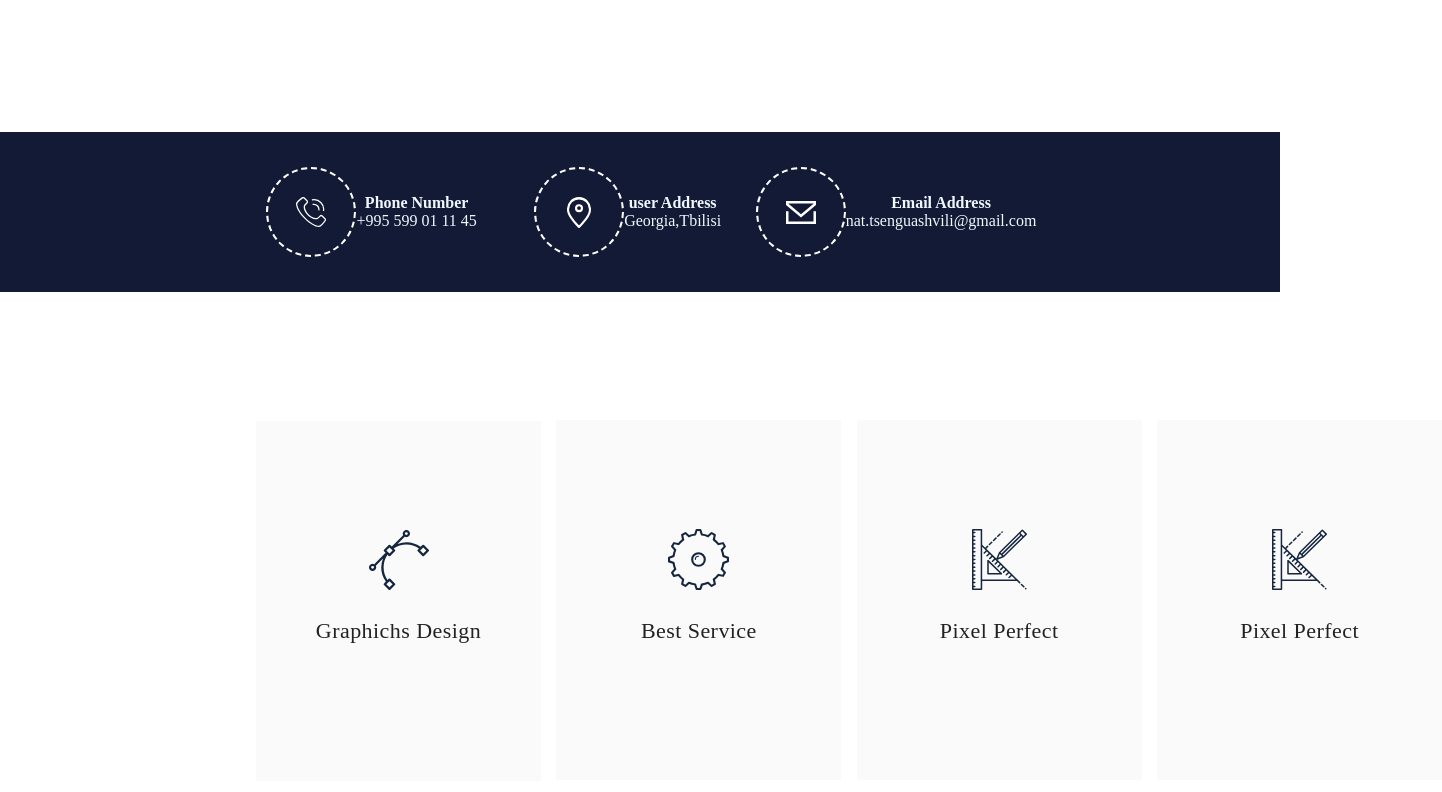
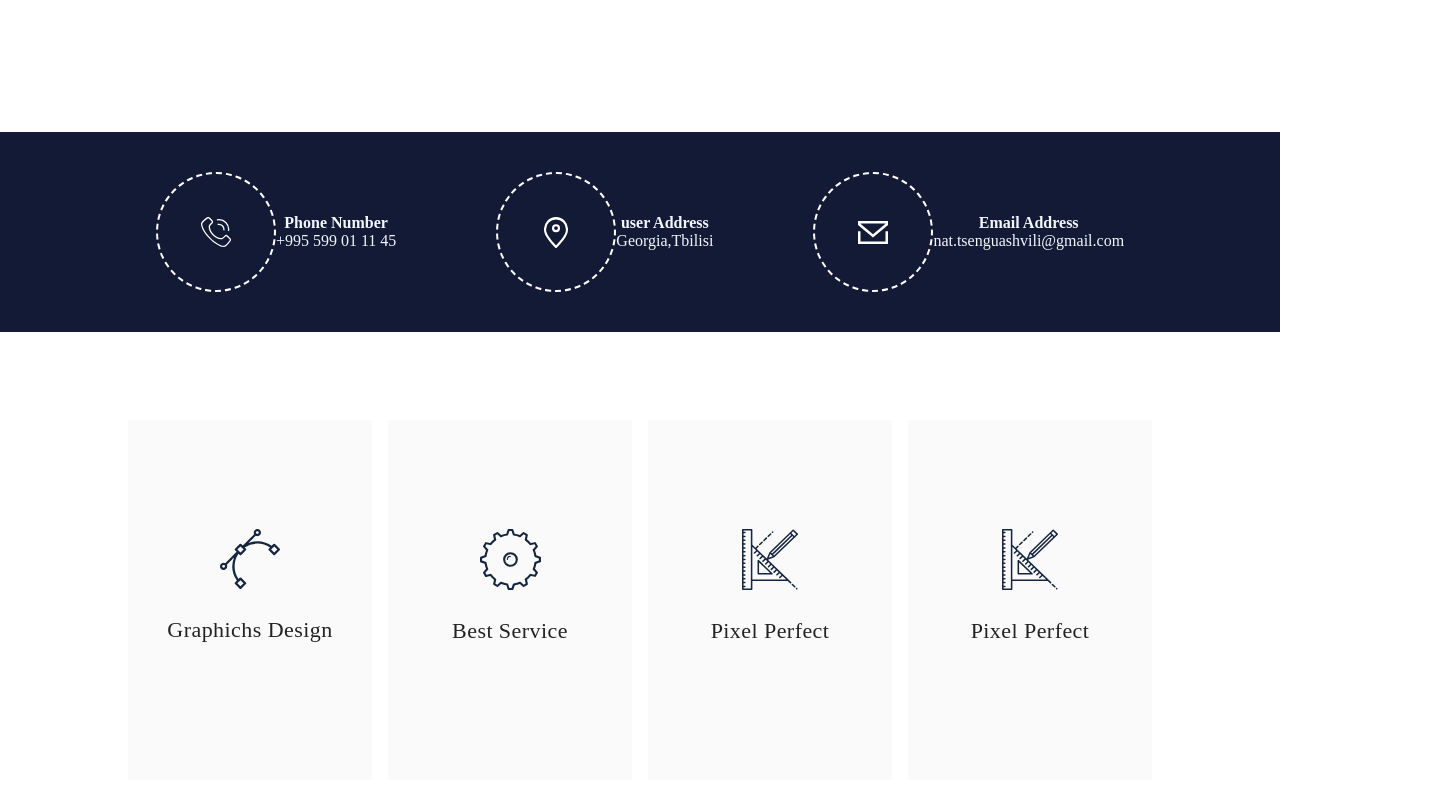
Before and after one commit to ntsenguashvili/Final-project, a plain HTML site: page index.html in a window 1280 px wide. Shown: the part 1260-2052 px from the top of the page, 1442 px wide, since content can reach past the window. Drawn offline with Linux system fonts and the light colour scheme.

Commit message:
Fixed Markup Issues
- Fixed Css Styles

```diff
--- a/index.html
+++ b/index.html
@@ -7,7 +7,7 @@
     <title>Profile</title>
     <link rel="stylesheet" href="fonts.css">
     <link rel="stylesheet" href="style.css">
-
+    <script type="text/javascript" src="main.js"></script>
 </head>
 
 <body>
@@ -104,6 +104,7 @@
             <div>
                 <img src="images/design.svg" alt="graphichs design">
                 <p>Graphichs Design</p>
+                <h5 class="hidden_item">testingS</h5>
             </div>
             <div>
                 <img src="images/service.svg" alt="service">
--- a/style.css
+++ b/style.css
@@ -180,16 +180,19 @@ body {
   display: flex;
   flex-direction: row;
   justify-content: center;
-  min-height: 20%;
+  gap: 100px;
+  height: 20%;
+  max-height: 20%;
+  min-height: 200px;
   background: #131A36 0% 0% no-repeat padding-box;
 }
+
 
 #contact div {
   display: flex;
   flex-direction: row;
   color: aliceblue;
-  min-width: 20%;
-  /* height: 100%; */
+
   align-items: center;
   justify-content: center;
 }
@@ -202,31 +205,46 @@ body {
 .contact-icon {
   border: 2px dashed #FFFFFF;
   border-radius: 90px;
-  height: 90px;
-  width: 90px;
+  min-height: 90px;
+  min-width: 90px;
+  height: 15vh;
+  width: 15vh;
+  cursor: pointer;
+  -webkit-transition: background-color 0.5s ease-out;
+  -moz-transition: background-color 0.5s ease-out;
+  -o-transition: background-color 0.5s ease-out;
+  transition: background-color 0.5s ease-out;
 }
+
+.contact-icon:hover{
+    background-color: #e93656;
+}
+
 
 /* section - grid */
 #grid-container {
   display: grid;
-  align-items: baseline;
   grid-template-columns: repeat(4, 1fr);
   grid-template-rows: repeat(2, 1fr);
-  gap: 2%;
-  width: 80%;
-  padding-left: 20%;
+  gap: 16px;
   padding-top: 10%;
   padding-bottom: 10%;
+  width: 80%;
+  margin: 0 auto;
 }
 
+
+.hidden_item{
+    display: none;
+}
 #grid-container div {
-  width: 285px;
   height: 360px;
   display: flex;
   flex-direction: column;
   justify-content: center;
   align-items: center;
   background-color: #FAFAFA;
+  cursor: pointer;
 }
 
 
```
